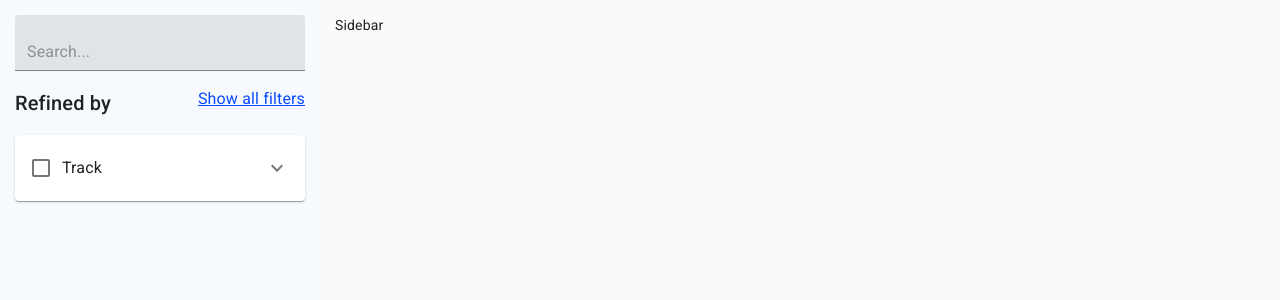
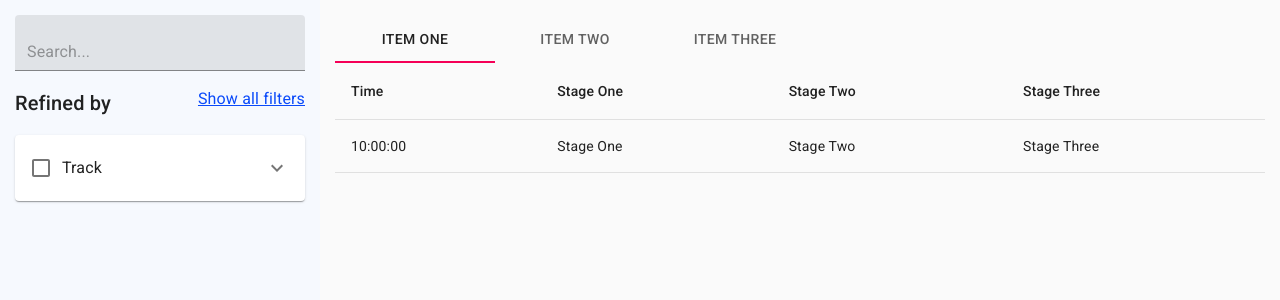
Before and after one commit to obedabing/event-scheduler-istack, a Next.js app in the folder frontend/: page / in a window 1280 px wide. Shown: the top 300 px of the page. Built offline with nearby package versions, Linux system fonts and the light colour scheme.

Commit message:
fixed routing

```diff
--- /dev/null
+++ b/frontend/next.config.js
@@ -0,0 +1,19 @@
+module.exports = {
+  async rewrites() {
+    return [
+      {
+        source: '/schedule',
+        destination: '/',
+      },
+    ]
+  },
+  async redirects() {
+    return [
+      {
+        source: '/',
+        destination: '/schedule',
+        permanent: true,
+      },
+    ]
+  },
+}
--- a/frontend/pages/index.js
+++ b/frontend/pages/index.js
@@ -3,22 +3,29 @@ import Grid from '@material-ui/core/Grid'
 import TextField from '@material-ui/core/TextField'
 import { makeStyles } from '@material-ui/core/styles'
 import Checkbox from '@material-ui/core/Checkbox'
-import FormLabel from '@material-ui/core/FormLabel'
-import FormControl from '@material-ui/core/FormControl'
-import FormGroup from '@material-ui/core/FormGroup'
 import FormControlLabel from '@material-ui/core/FormControlLabel'
-import FormHelperText from '@material-ui/core/FormHelperText'
 import Accordion from '@material-ui/core/Accordion'
 import AccordionSummary from '@material-ui/core/AccordionSummary'
 import AccordionDetails from '@material-ui/core/AccordionDetails'
-import Typography from '@material-ui/core/Typography'
 import ExpandMoreIcon from '@material-ui/icons/ExpandMore'
 import Button from '@material-ui/core/Button'
 import Link from '@material-ui/core/Link'
+import Tabs from '@material-ui/core/Tabs'
+import Tab from '@material-ui/core/Tab'
+import Typography from '@material-ui/core/Typography'
+import Table from '@material-ui/core/Table'
+import TableBody from '@material-ui/core/TableBody'
+import TableCell from '@material-ui/core/TableCell'
+import TableContainer from '@material-ui/core/TableContainer'
+import TableHead from '@material-ui/core/TableHead'
+import TableRow from '@material-ui/core/TableRow'
+import Paper from '@material-ui/core/Paper'
+
 
 import {
   trackIds,
   tracks,
+  stages,
 } from '../src/constants'
 
 const useStyles = makeStyles({
@@ -47,14 +54,17 @@ const useStyles = makeStyles({
 const Index = () => {
   const classes = useStyles()
   const [showFilter, setShowFilter] = useState(false)
+  const [dayTab, setDayTab] = useState(0)
 
   const handleShowFilter = () => {
     setShowFilter(!showFilter)
   }
 
+  const handleChangeDayTab = (event, newValue) => {
+    setDayTab(newValue)
+  };
+
   const renderSearchContainer = () => {
-
-
     return (
       <Grid container spacing={2}>
         <Grid item xs={12}>
@@ -135,13 +145,53 @@ const Index = () => {
       </Grid>
     )
   }
+
+  const renderSchuleContaner = () => {
+    const stageKeys = Object.keys(stages)
+    return (
+      <Grid container>
+        <Table>
+          <TableHead>
+            <TableRow>
+              <TableCell>Time</TableCell>
+              {
+                stageKeys.map((key) => (
+                  <TableCell>{stages[key].name}</TableCell>
+                ))
+              }
+            </TableRow>
+          </TableHead>
+          <TableBody>
+            <TableCell>10:00:00</TableCell>
+            {
+              stageKeys.map((key) => (
+                <TableCell>{stages[key].name}</TableCell>
+              ))
+            }
+          </TableBody>
+        </Table>
+      </Grid>
+    )
+  }
+
   return (
     <Grid container>
       <Grid item xs={3} className={classes.searchContainer}>
         {renderSearchContainer()}
       </Grid>
       <Grid item xs={9} className={classes.eventsContainer}>
-        Sidebar
+        <Tabs
+          aria-label="simple tabs example"
+          value={dayTab}
+          onChange={handleChangeDayTab}
+        >
+          <Tab label="Item One" />
+          <Tab label="Item Two" />
+          <Tab label="Item Three" />
+        </Tabs>
+        {dayTab === 0 && renderSchuleContaner()}
+        {dayTab === 1 && renderSchuleContaner()}
+        {dayTab === 2 && renderSchuleContaner()}
       </Grid>
     </Grid>
   )
```
